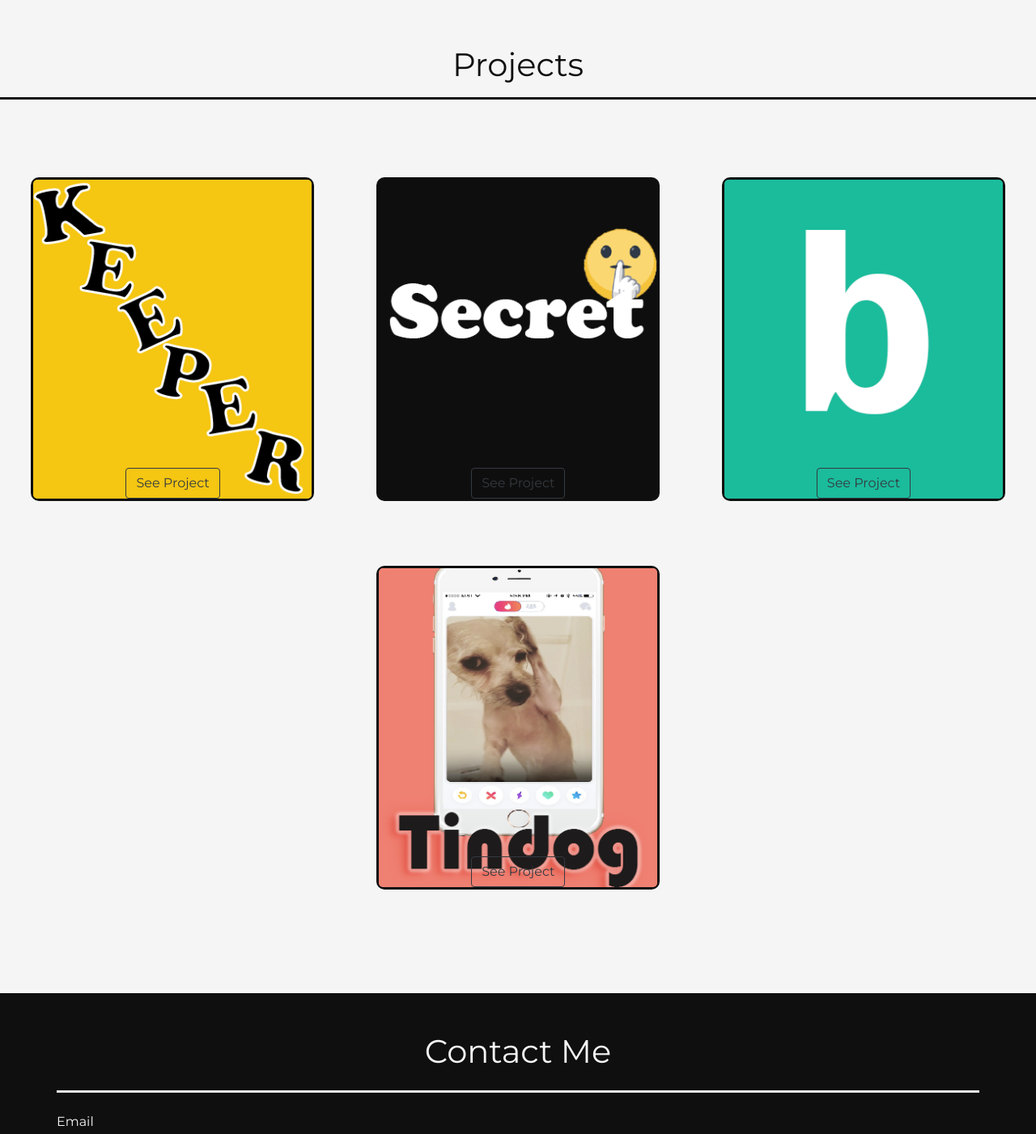
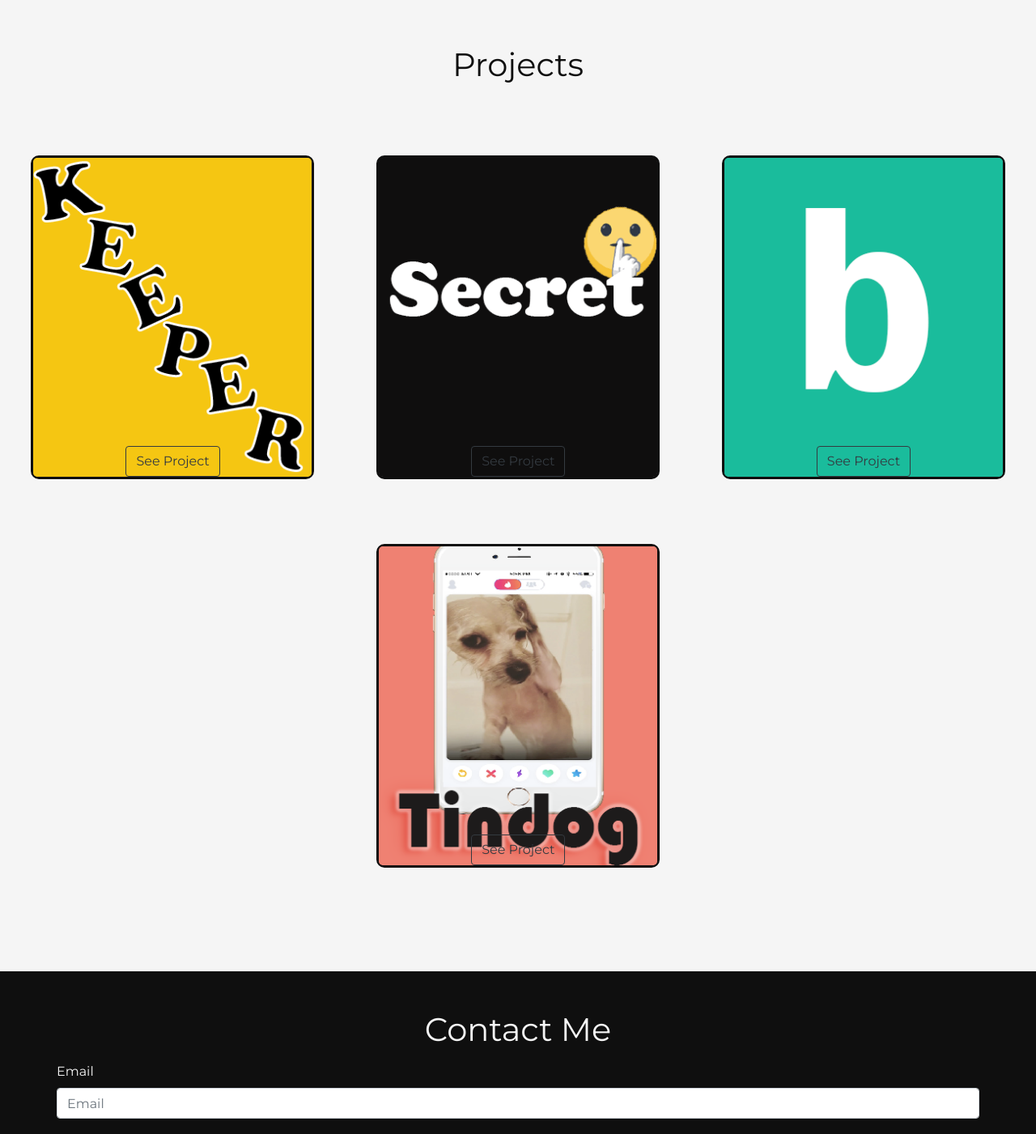
Before and after one commit to Typical-Joey/Portfolio, a React (Create React App) app: page / in a window 1280 px wide. Shown: the part 880-2281 px from the top of the page at 81% size. Built offline with nearby package versions, Linux system fonts and the light colour scheme.

Commit message:
Delete hr tags

```diff
--- a/src/components/Contact.jsx
+++ b/src/components/Contact.jsx
@@ -45,7 +45,6 @@
     <div id="Contact" className="margin-top container">
       <div className="row">
         <h1 className="col-lg-12">Contact Me</h1>
-        <hr className="col" />
       </div>
       <h2 className={msgColor}>{response}</h2>
       <form onSubmit={sendEmail} className="contact">
--- a/src/components/Projects.jsx
+++ b/src/components/Projects.jsx
@@ -9,7 +9,6 @@
   return (
     <div id="Projects" className="projects">
       <h1>Projects</h1>
-      <hr />
       <div className="container-fluid">
         <div className="row">
           <div className="col">
```
